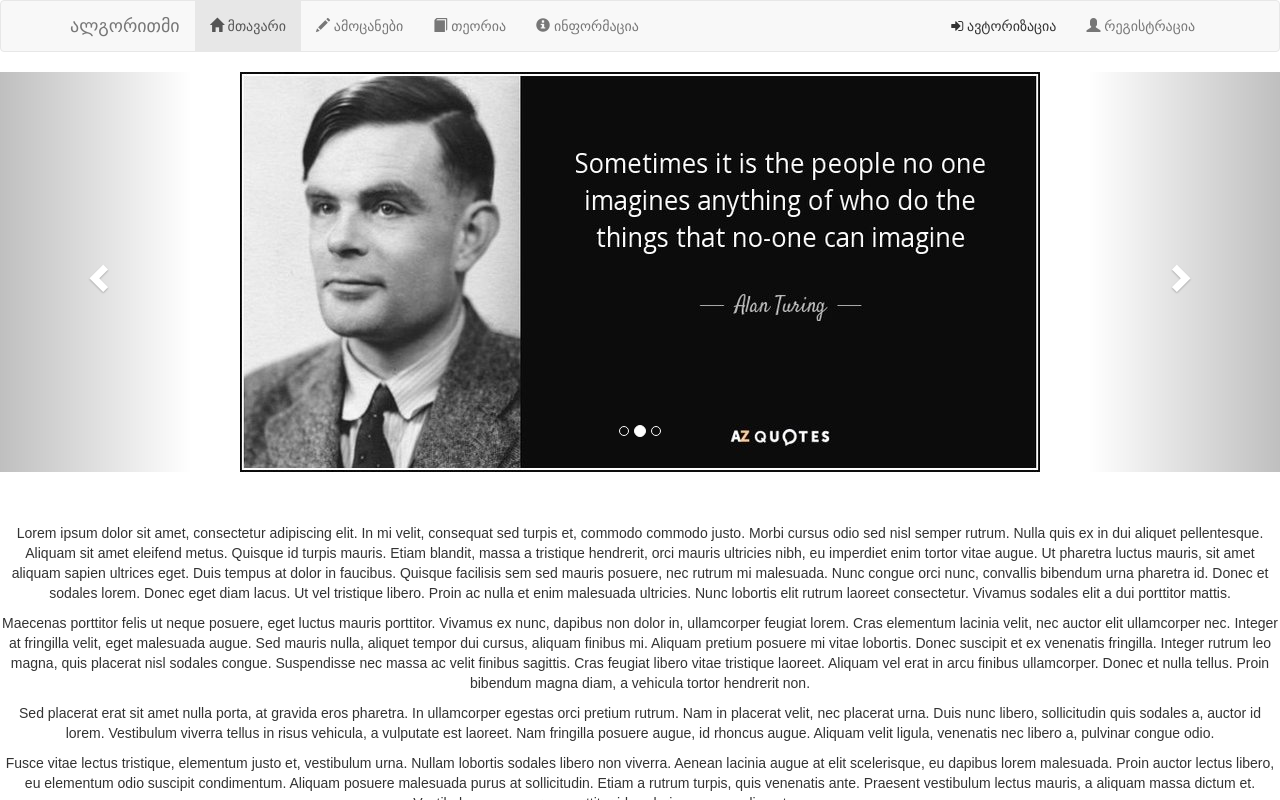
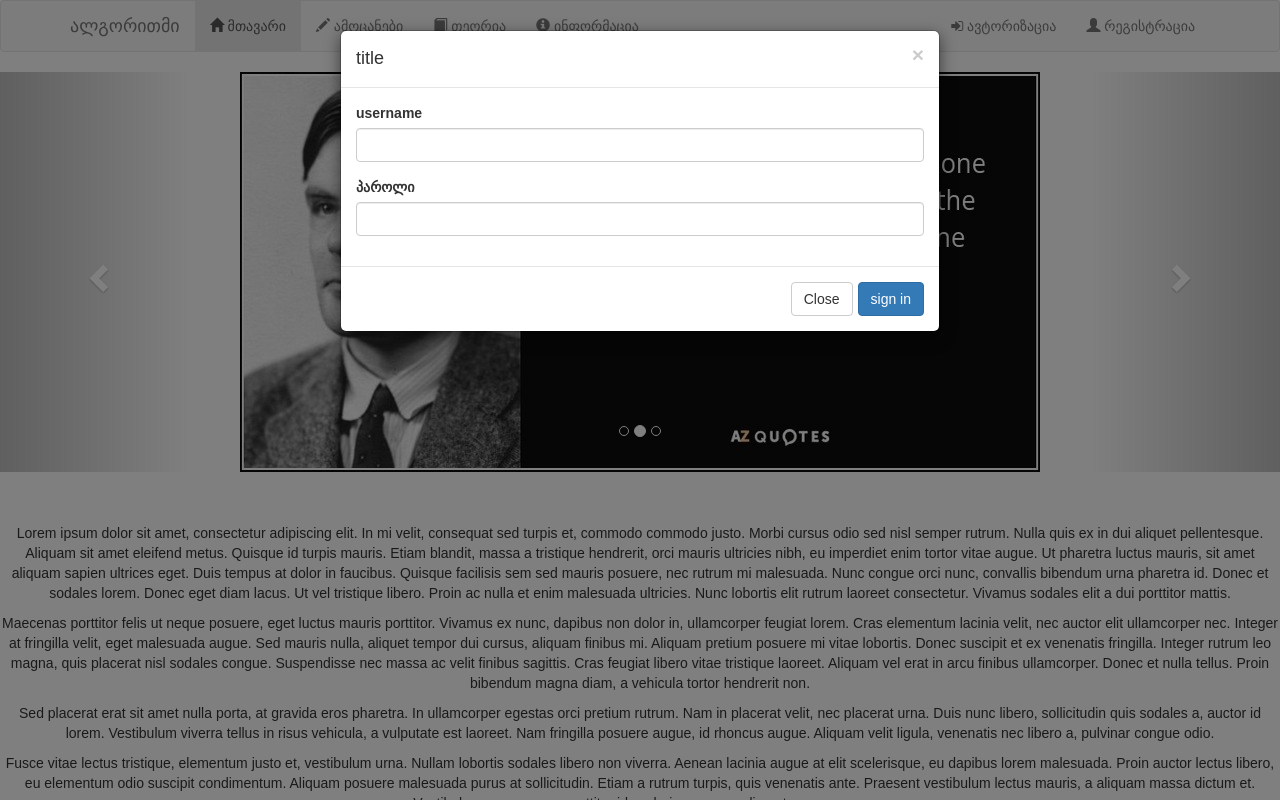
Before and after one commit to Bachelor-Project/web-ui, a React (Create React App) app: page / in a window 1280 px wide. Both pictures are taken after a click on the button "ავტორიზაცია". Shown: the top 800 px of the page. Built offline with nearby package versions, Linux system fonts and the light colour scheme.

Commit message:
Show Modal (Sign in part II)

```diff
--- a/src/components/modals/signin/SignIn.jsx
+++ b/src/components/modals/signin/SignIn.jsx
@@ -47,7 +47,7 @@ class SignInModal extends Component {
 
     render (){
         return (
-                <Modal.Dialog isOpen={this.props.isOpen} onClose={this.props.onHide}>
+                <Modal show={this.props.isOpen} onHide={this.props.onClose}>
 
                     <Modal.Header closeButton>
                         <Modal.Title>{this.props.title}</Modal.Title>
@@ -63,11 +63,11 @@ class SignInModal extends Component {
                     </Modal.Body>
 
                     <Modal.Footer>
-                        <Button onClick={this.props.onHide}>Close</Button>
+                        <Button onClick={this.props.onClose}>Close</Button>
                         <Button bsStyle="primary">sign in</Button>
                     </Modal.Footer>
 
-                </Modal.Dialog>
+                </Modal>
         );
     }
 }
--- a/src/components/navbar/MyNavbar.jsx
+++ b/src/components/navbar/MyNavbar.jsx
@@ -44,14 +44,11 @@ class MyNavbar extends Component {
     }
 
     onSignInOpen() {
-        this.setState({modalOpened: true});
+        this.setState({opened: true});
     }
 
     onSignInClose() {
-        this.setState({
-            title: 'ავტორიზაცია',
-            opened: false
-        });
+        this.setState({opened: false});
     }
 
     onSignUpOpen(){
@@ -86,6 +83,8 @@ class MyNavbar extends Component {
                         <NavItem eventKey={6} href="#" onClick={this.onSignUpOpen}>
                             <Glyphicon glyph="user" />  {this.props.right_menu2}
                         </NavItem>
+
+                        <SignInModal isOpen={this.state.opened} title="title" onClose={this.onSignInClose} />
                     </Nav>
                     </Navbar.Collapse>
                 </Navbar>
```
